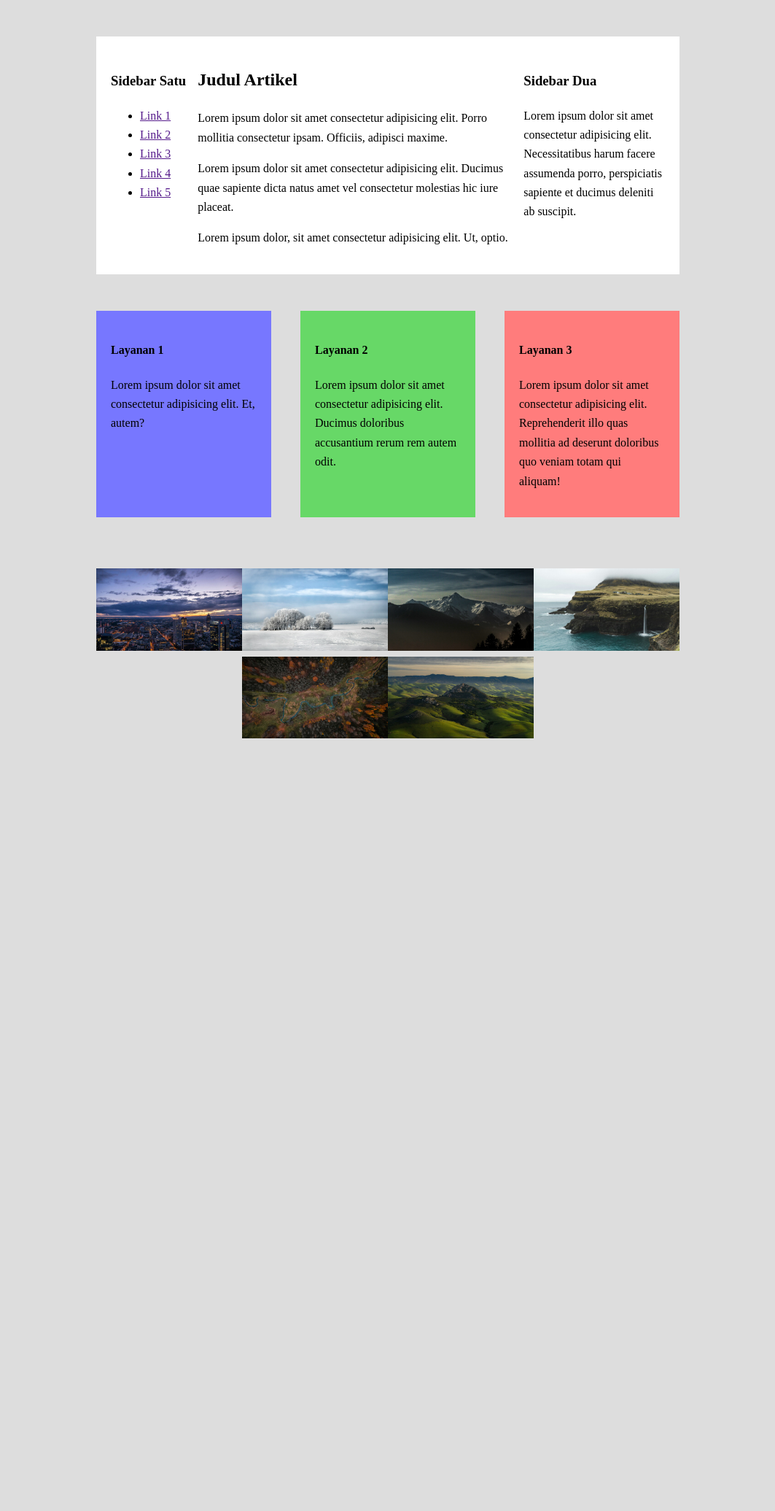
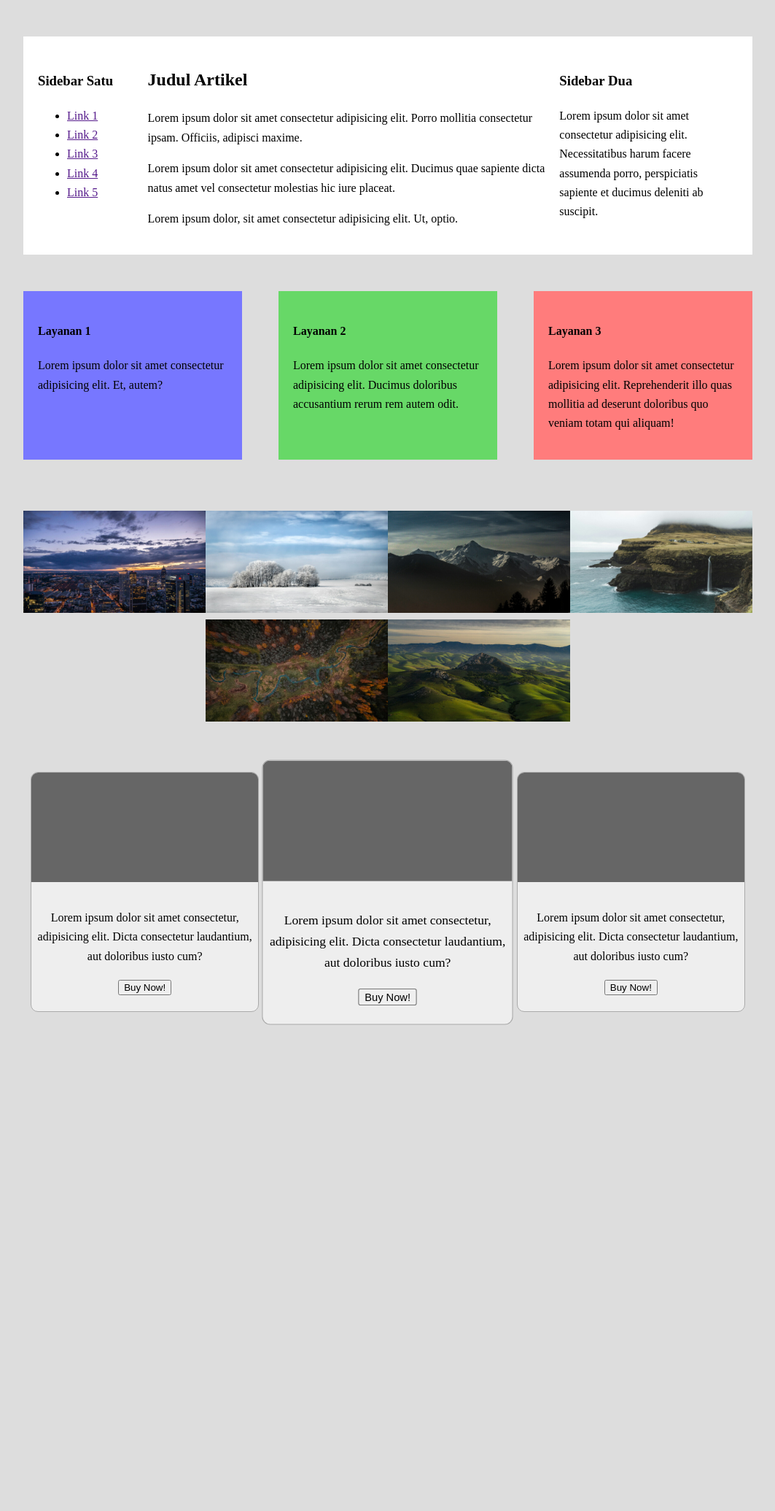
Before and after one commit to alvinfebrianto/WPU, a PHP site: page / in a window 1280 px wide. Shown: the whole page at 73% size, without its empty margins (108-1171 px from the left). After the commit the page ends 1405 px from the top, so only its background shows below. Run offline with PHP 8.4, Linux system fonts and the light colour scheme.

Commit message:
Latihan 4 CSS Flexbox

```diff
--- a/Latihan/index.html
+++ b/Latihan/index.html
@@ -86,5 +86,39 @@
         <img src="img/6.jpg" />
       </div>
     </div>
+
+    <!-- Latihan 4 - Card -->
+    <div class="container-empat">
+      <div class="card">
+        <div class="header"></div>
+        <div class="content">
+          <p>
+            Lorem ipsum dolor sit amet consectetur, adipisicing elit. Dicta
+            consectetur laudantium, aut doloribus iusto cum?
+          </p>
+          <button>Buy Now!</button>
+        </div>
+      </div>
+      <div class="card besar">
+        <div class="header"></div>
+        <div class="content">
+          <p>
+            Lorem ipsum dolor sit amet consectetur, adipisicing elit. Dicta
+            consectetur laudantium, aut doloribus iusto cum?
+          </p>
+          <button>Buy Now!</button>
+        </div>
+      </div>
+      <div class="card">
+        <div class="header"></div>
+        <div class="content">
+          <p>
+            Lorem ipsum dolor sit amet consectetur, adipisicing elit. Dicta
+            consectetur laudantium, aut doloribus iusto cum?
+          </p>
+          <button>Buy Now!</button>
+        </div>
+      </div>
+    </div>
   </body>
 </html>
--- a/Latihan/style.css
+++ b/Latihan/style.css
@@ -6,13 +6,17 @@ body {
 body {
   background-color: #ddd;
   line-height: 1.65;
-  padding-bottom: 1000px;
+}
+.container-satu,
+.container-dua,
+.container-tiga,
+.container-empat {
+  max-width: 1000px;
+  margin: 50px auto;
 }
 
 /* Latihan 1 */
 .container-satu {
-  max-width: 800px;
-  margin: 50px auto;
   background-color: #fff;
   padding: 20px;
   box-sizing: border-box;
@@ -22,10 +26,6 @@ body {
 }
 
 /* Latihan 2 */
-.container-dua {
-  max-width: 800px;
-  margin: 50px auto;
-}
 .layanan {
   padding: 20px;
   box-sizing: border-box;
@@ -43,8 +43,6 @@ body {
 
 /* Latihan 3 */
 .container-tiga {
-  max-width: 800px;
-  margin: 50px auto;
   display: flex;
   flex-wrap: wrap;
   justify-content: center;
@@ -56,8 +54,33 @@ body {
   width: 100%;
 }
 
+/* Latihan 4 */
+.container-empat {
+  display: flex;
+  flex-direction: column;
+}
+.card {
+  width: 80%;
+  margin: 20px auto;
+  border: 1px solid #aaa;
+  border-radius: 10px;
+  background-color: #eee;
+  overflow: hidden;
+}
+.card .header {
+  height: 150px;
+  background-color: #666;
+}
+.card .content {
+  text-align: center;
+  padding: 20px 2px;
+}
+.card.besar {
+  transform: scale(1.1);
+}
+
 /* Responsive */
-@media (min-width: 800px) {
+@media (min-width: 1000px) {
   .kolom-utama {
     flex: 3;
     order: 2;
@@ -80,4 +103,12 @@ body {
   .thumbnail {
     width: 25%;
   }
+  .container-empat {
+    display: flex;
+    flex-direction: row;
+  }
+  .card {
+    margin: 10px;
+    flex: 1;
+  }
 }
```
